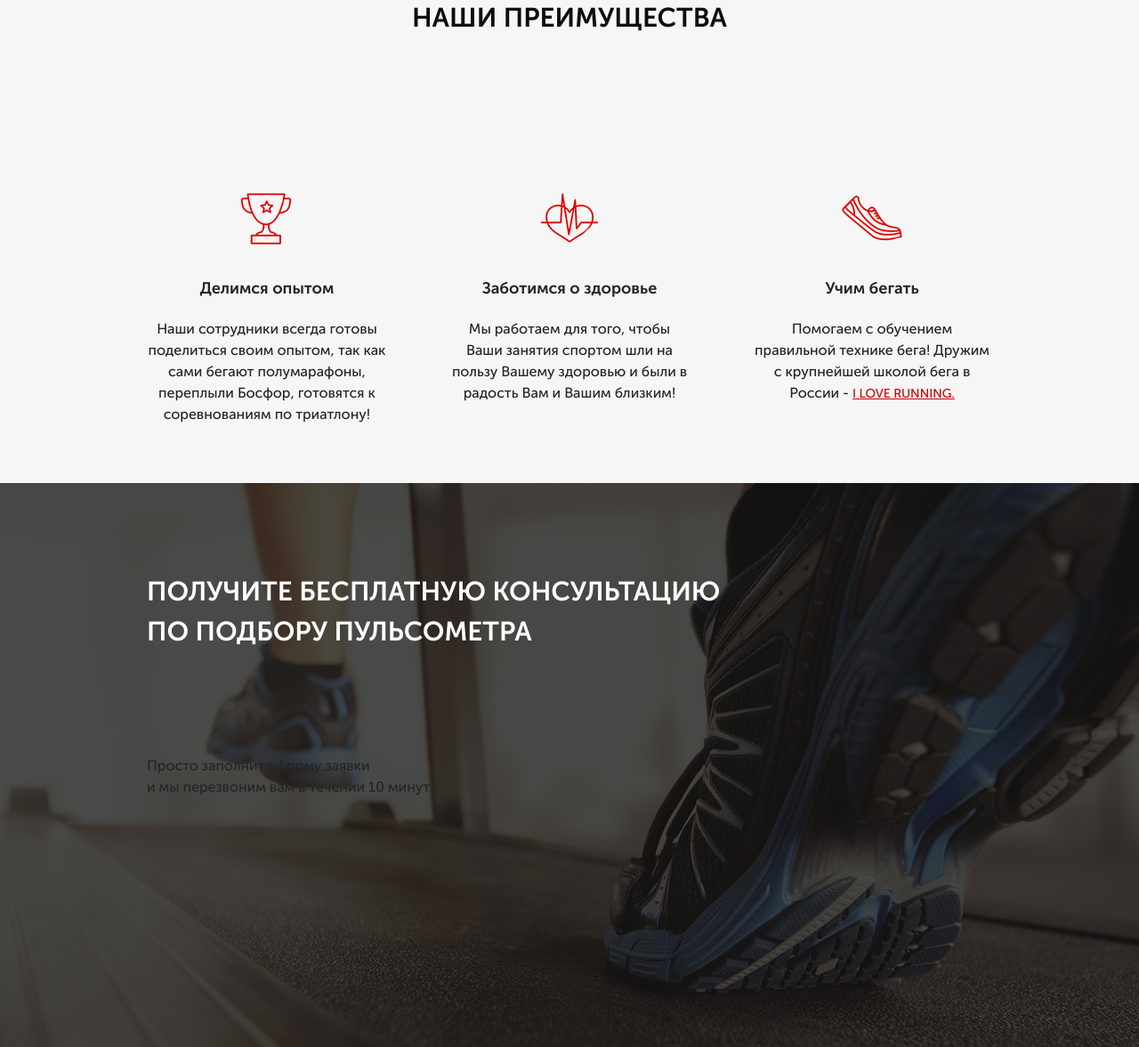
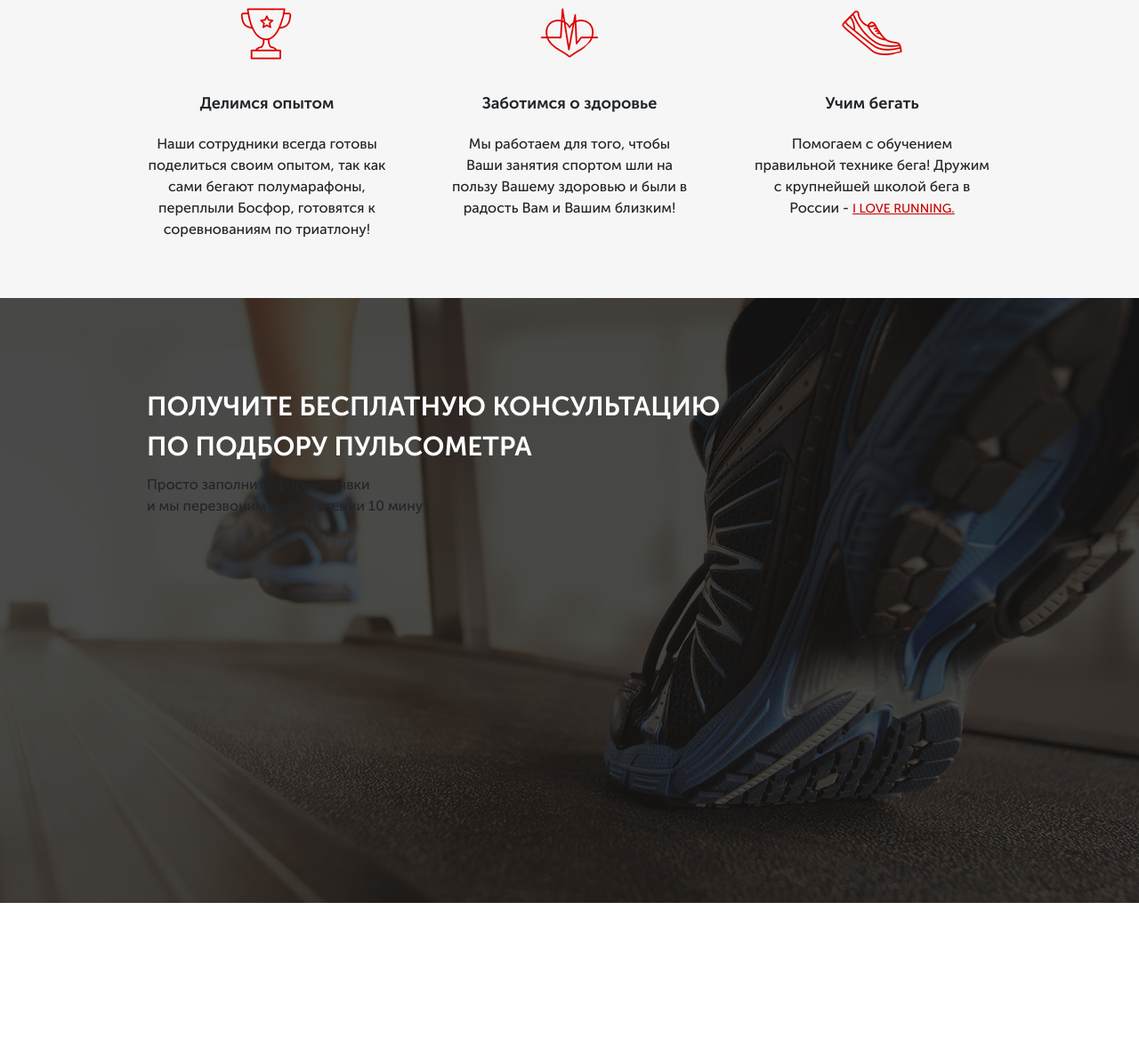
Before and after one commit to diiev/pulse, a website: page src/index.html in a window 1280 px wide. Shown: the part 872-2049 px from the top of the page at 89% size. After the commit the page ends 1887 px from the top, so only its background shows below. Drawn offline with nearby package versions, Linux system fonts and the light colour scheme; files that its build step writes are made by us from their sources; files whose address does not match are found by name.

Commit message:
fix padding

```diff
--- a/src/sass/block/_consultaion.scss
+++ b/src/sass/block/_consultaion.scss
@@ -1,4 +1,5 @@
 .consultaion {
     min-height: 680px;
     background: url('../img/bg/second_bg.png') center center/cover no-repeat;
+    padding: 100px 0 108px 0;
 }
--- a/src/sass/block/_titles.scss
+++ b/src/sass/block/_titles.scss
@@ -3,7 +3,6 @@
     font-size: 30px;
     text-align: center;
     color: #0D0D0D;
-    padding: 100px 0 108px 0;
     text-transform: uppercase;
 }
 .title_white {
```
